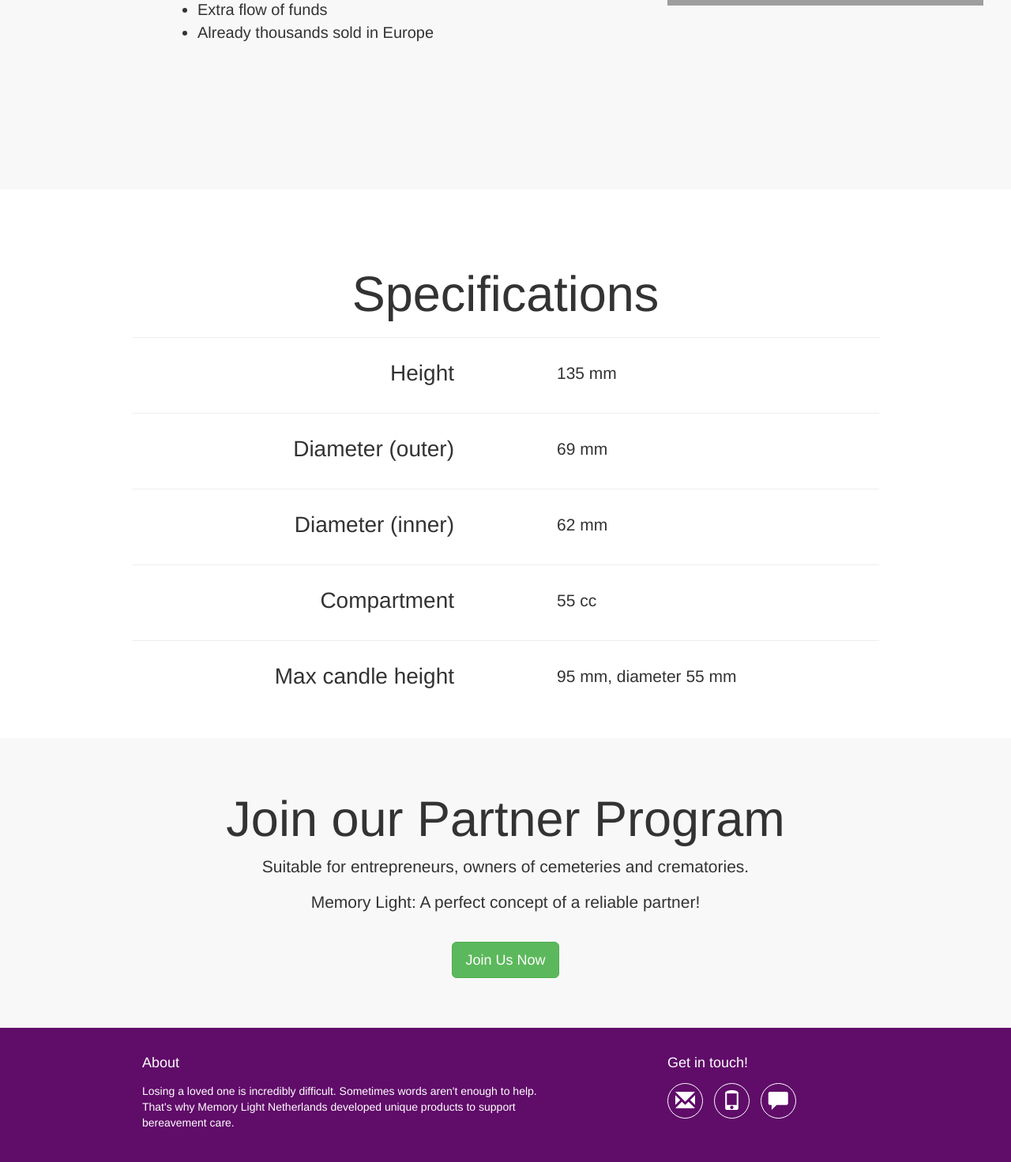
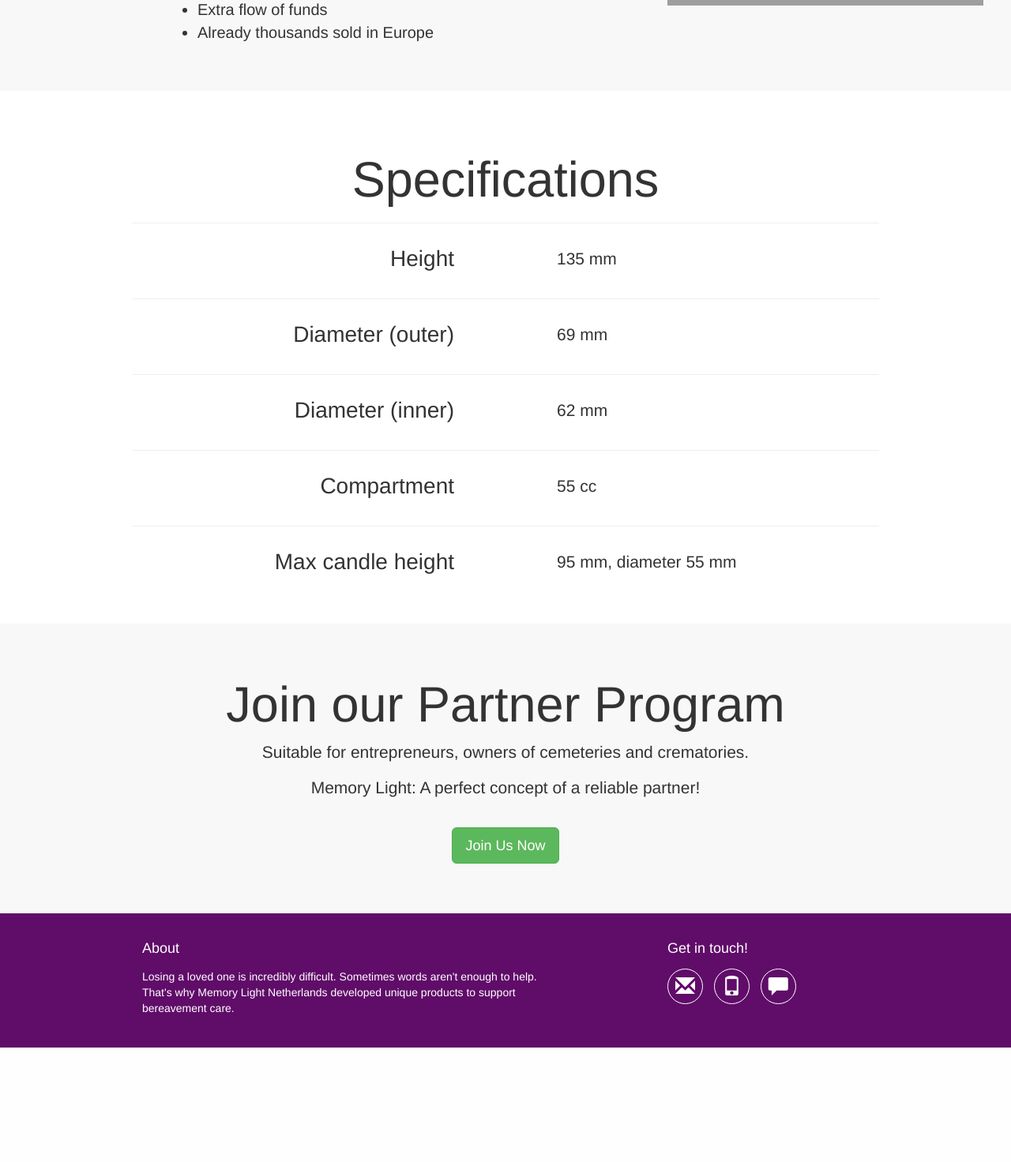
Before and after one commit to TeijevanSloten/bearded-wight, a PHP site: page /relic.php in a window 1280 px wide. Shown: the part 534-2006 px from the top of the page at 79% size. After the commit the page ends 1861 px from the top, so only its background shows below. Run offline with PHP 8.4, Linux system fonts and the light colour scheme; some libraries are stand-ins or nearby versions; grey boxes are pictures that could not be loaded.

Commit message:
Changes made by feedback

```diff
--- a/dispenser.php
+++ b/dispenser.php
@@ -89,7 +89,7 @@
                         <hr>
                     </div>
                     <div class="col-md-6" style="padding: 0 40px 0 40px;">
-                        <h3 class="spec-label" style="text-align: center">Small</h3>
+                        <h3 class="spec-label" style="text-align: center">Type 1</h3>
                         <hr>
                         <div class="row">
                             <div class="col-md-6">
@@ -161,7 +161,7 @@
                         </div>
                     </div>
                     <div class="col-md-6" style="padding: 0 40px 0 40px;">
-                        <h3 class="spec-label" style="text-align: center">Large</h3>
+                        <h3 class="spec-label" style="text-align: center">Type 2</h3>
                         <hr>
                         <div class="row">
                             <div class="col-md-6">
--- a/relic.php
+++ b/relic.php
@@ -51,7 +51,7 @@
                 </div>
             </div>
         </div>
-        <div class="jumbotron" style="margin-top: 0px; background:#F8F8F8;padding-bottom: 175px;">
+        <div class="jumbotron" style="margin-top: 0px; background:#F8F8F8;padding-bottom: 50px;">
             <div class="container">
                 <div class="col-md-offset-1 col-md-7">
                     <h1 class="centered-title">Memory Light Relic</h1>
@@ -75,7 +75,7 @@
             <div class="container">
                 <div class="row">
                     <div class="col-md-10 col-md-offset-1">
-                        <h1 class="standard-h1">Specifications</h1>
+                        <h1 class="standard-h1" style="margin-top: 0px;">Specifications</h1>
                         <hr>
                         <div class="row">
                             <div class="col-md-6">
```
Also changed, not shown: index.php (+10 -3 lines).
